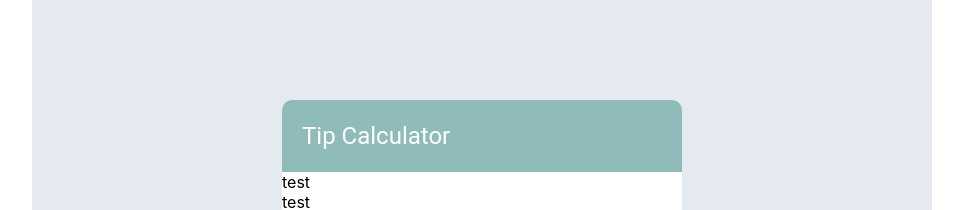
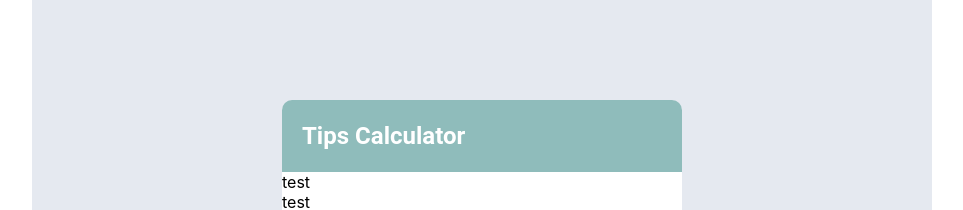
Before and after one commit to crystaltai/react-tips-calculator, a React (Create React App) app: page / in a window 1280 px wide. Shown: the top 210 px of the page, without its empty margins (158-1121 px from the left). Built offline with nearby package versions, Linux system fonts and the light colour scheme.

Commit message:
fix: header title font weight style

```diff
--- a/src/components/Header/Header.js
+++ b/src/components/Header/Header.js
@@ -11,8 +11,8 @@ function Header() {
         borderTopRightRadius: 10,
       }}
     >
-      <Typography variant='h5' sx={{ color: 'white' }}>
-        Tip Calculator
+      <Typography variant='h5' sx={{ color: 'white', fontWeight: 700 }}>
+        Tips Calculator
       </Typography>
     </Box>
   );
```
